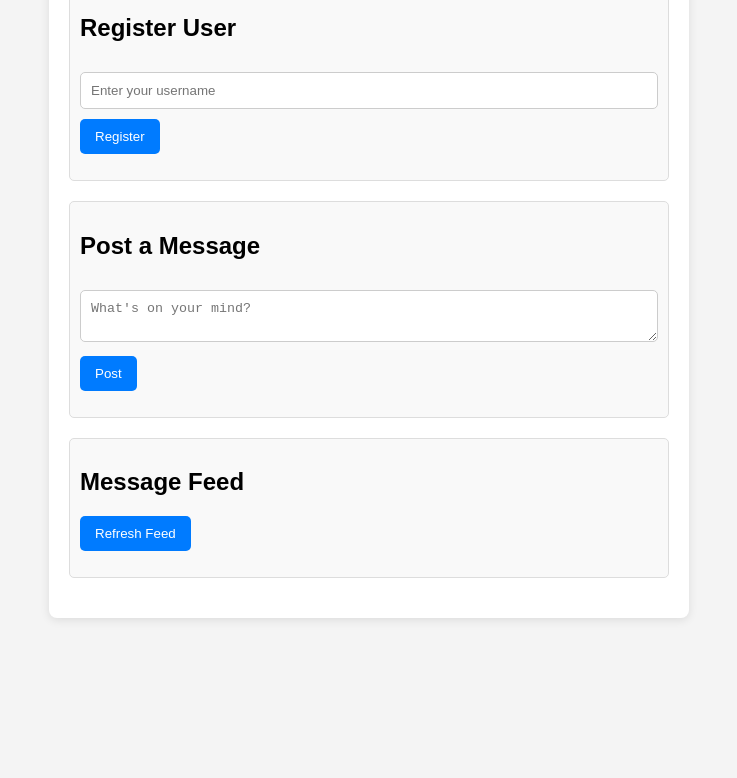
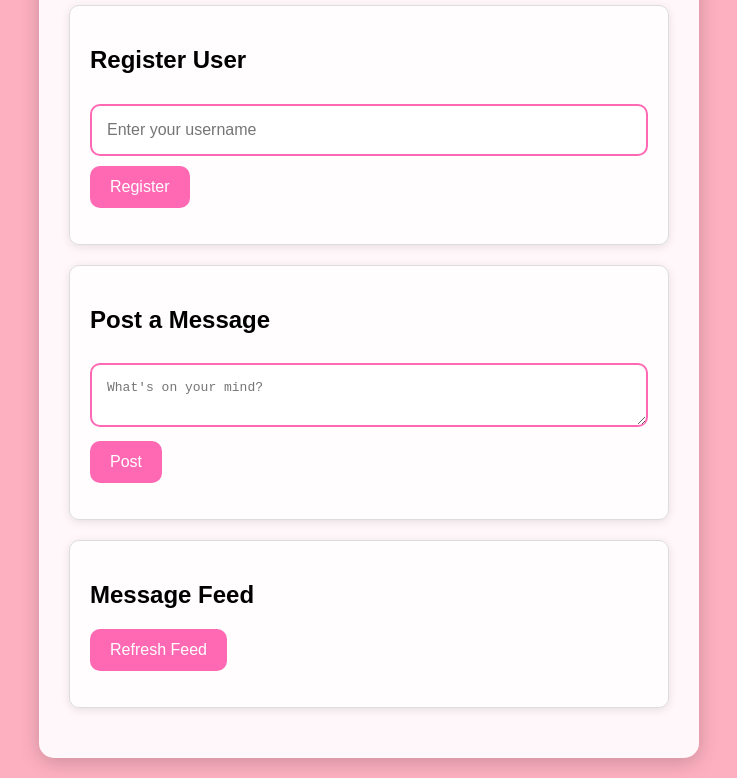
Before and after one commit to g1l4a/GossipVerse, a plain HTML site: page frontend/index.html in a window 1280 px wide. Shown: the part 137-915 px from the top of the page, without its empty margins (271-1008 px from the left). Before the commit the page ends 800 px from the top, so only its background shows below. Drawn offline with Linux system fonts and the light colour scheme; no server answers.

Commit message:
update styles

```diff
--- a/frontend/styles.css
+++ b/frontend/styles.css
@@ -1,6 +1,6 @@
 body {
-    font-family: Arial, sans-serif;
-    background-color: #f4f4f4;
+    font-family: 'Arial', sans-serif;
+    background: #fdb0c0;
     margin: 0;
     padding: 20px;
 }
@@ -8,46 +8,58 @@ body {
 .container {
     max-width: 600px;
     margin: 0 auto;
-    background: white;
-    padding: 20px;
-    border-radius: 8px;
-    box-shadow: 0 2px 10px rgba(0, 0, 0, 0.1);
+    background: rgba(255, 255, 255, 0.9);
+    padding: 30px;
+    border-radius: 15px;
+    box-shadow: 0 4px 20px rgba(0, 0, 0, 0.2);
 }
 
 h1 {
     text-align: center;
-    color: #333;
+    color: #ff69b4;
+    font-size: 2.5em;
+    margin-bottom: 20px;
 }
 
 .section {
     margin-bottom: 20px;
-    padding: 10px;
+    padding: 20px;
     border: 1px solid #ddd;
-    border-radius: 5px;
-    background-color: #f9f9f9;
+    border-radius: 10px;
+    background-color: rgba(255, 255, 255, 0.8);
+    box-shadow: 0 2px 10px rgba(0, 0, 0, 0.1);
 }
 
 input[type="text"],
 textarea {
     width: 100%;
-    padding: 10px;
+    padding: 15px;
     margin: 10px 0;
-    border: 1px solid #ccc;
-    border-radius: 5px;
-    box-sizing: border-box
+    border: 2px solid #ff69b4;
+    border-radius: 10px;
+    font-size: 1em;
+    box-sizing: border-box;
+}
+
+input[type="text"]:focus,
+textarea:focus {
+    border-color: #ff1493;
+    outline: none;
 }
 
 button {
-    padding: 10px 15px;
-    background-color: #007bff;
+    padding: 12px 20px;
+    background-color: #ff69b4;
     color: white;
     border: none;
-    border-radius: 5px;
+    border-radius: 10px;
     cursor: pointer;
+    font-size: 1em;
+    transition: background-color 0.3s;
 }
 
 button:hover {
-    background-color: #0056b3;
+    background-color: #ff1493;
 }
 
 #feed {
@@ -56,8 +68,13 @@ button:hover {
 }
 
 #feed li {
-    padding: 10px;
+    padding: 15px;
     border-bottom: 1px solid #ddd;
+    transition: background-color 0.3s;
+}
+
+#feed li:hover {
+    background-color: rgba(255, 105, 180, 0.2);
 }
 
 .like-section {
```
Also changed, not shown: frontend/scripts.js (+0 -29 lines).
